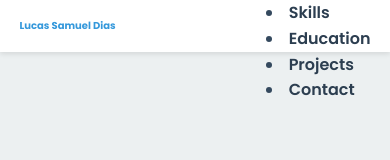
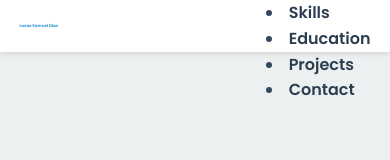
Before and after one commit to Luke02su/MyPortfolio, a plain HTML site: page index.html in a window 390 px wide. Shown: the top 160 px of the page. Drawn offline with nearby package versions, Linux system fonts and the light colour scheme; a script that the page names is missing.

Commit message:
Update style.css

```diff
--- a/css/style.css
+++ b/css/style.css
@@ -73,7 +73,7 @@ p {
     }
 
     .logo {
-        font-size: 10px;
+        font-size: 4px;
     }
 
     main {
```
